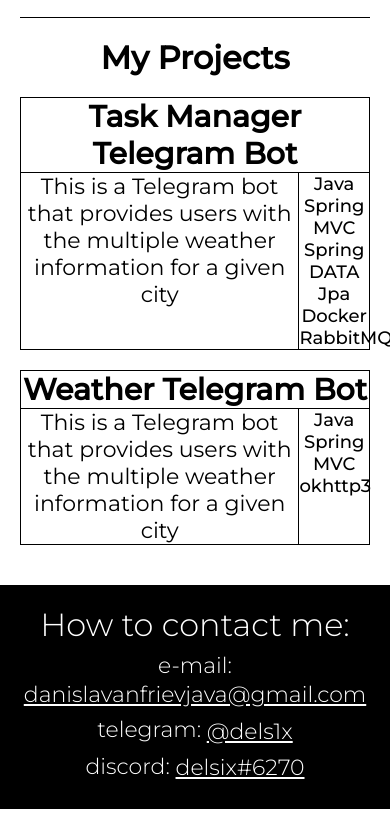
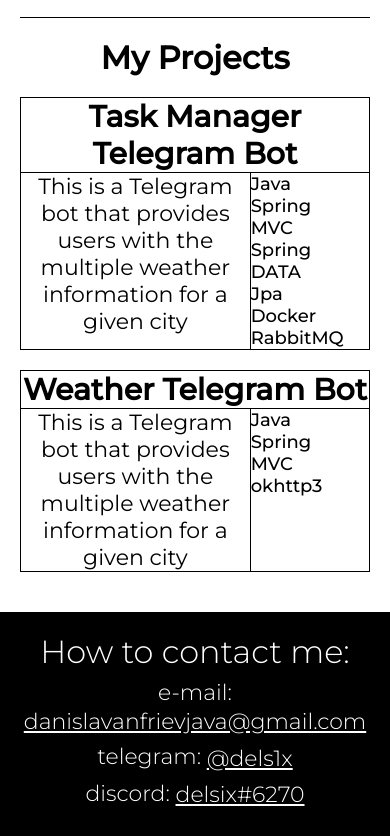
Before and after one commit to Dels1x/my-portfolio, a plain HTML site: page index.html in a window 390 px wide. Shown: the part 1214-2050 px from the top of the page. Before the commit the page ends 2023 px from the top, so only its background shows below. Drawn offline with Linux system fonts and the light colour scheme.

Commit message:
Tables in project section optimized for mobile devices

```diff
--- a/script.js
+++ b/script.js
@@ -1,7 +1,6 @@
 window.addEventListener('DOMContentLoaded', function() {
 	const everything = document.getElementById('everything');
 	const introElement = document.getElementById('intro');
-	introElement.style.opacity = '1'
 	setTimeout(function() {
 		everything.style.opacity = '1';
 		introElement.style.opacity = '0'
--- a/style.css
+++ b/style.css
@@ -195,17 +195,16 @@ h3 {
 .project-info {
 	display: flex;
 	padding: 0;
+	border-top: 1px solid black;
 }
 
 .project .description {
 	width: 80%;
 	border-right: 1px solid black;
-	border-top: 1px solid black;
 }
 
 .project .stack {
 	width: 20%;
-	border-top: 1px solid black;
 	font-size: 18px;
 	font-weight: 500;
 }
@@ -383,4 +382,12 @@ nav {
 	#my-projects {
 		margin: 0;
 	}
+
+	.project-info .description {
+		width: 66%;
+	}
+
+	.project-info .technologies {
+		width: 34%;
+	}
 }
```
